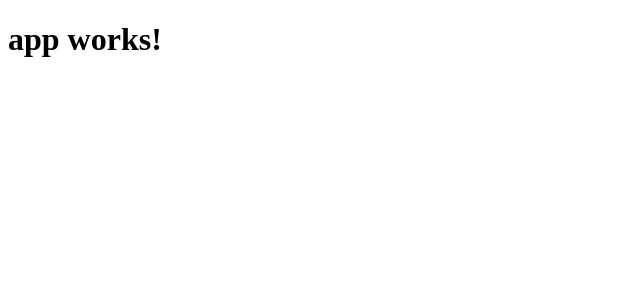
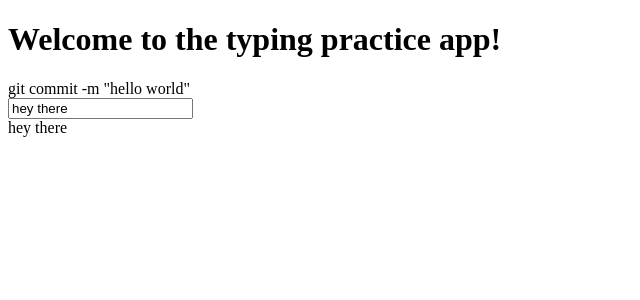
Before and after one commit to adrianmcli/practice-typing, an Angular app: page / in a window 1280 px wide. Shown: the top 300 px of the page, without its empty margins (0-640 px from the left). Built offline with nearby package versions, Linux system fonts and the light colour scheme.

Commit message:
initial commit

```diff
--- a/src/app/app.component.html
+++ b/src/app/app.component.html
@@ -1,3 +1,4 @@
 <h1>
-  {{title}}
+  Welcome to the typing practice app!
 </h1>
+<app-typing></app-typing>
--- a/src/app/app.component.ts
+++ b/src/app/app.component.ts
@@ -6,5 +6,5 @@ import { Component } from '@angular/core';
   styleUrls: ['./app.component.css']
 })
 export class AppComponent {
-  title = 'app works!';
+  // title = 'app works!';
 }
--- a/src/app/app.module.ts
+++ b/src/app/app.module.ts
@@ -4,10 +4,12 @@ import { FormsModule } from '@angular/forms';
 import { HttpModule } from '@angular/http';
 
 import { AppComponent } from './app.component';
+import { TypingComponent } from './typing/typing.component';
 
 @NgModule({
   declarations: [
-    AppComponent
+    AppComponent,
+    TypingComponent
   ],
   imports: [
     BrowserModule,
--- /dev/null
+++ b/src/app/typing/typing.component.ts
@@ -0,0 +1,25 @@
+import { Component, OnInit } from '@angular/core';
+
+@Component({
+  selector: 'app-typing',
+  template: `
+    <div>{{phrase}}</div>
+    <input type="text" [(ngModel)]="typedPhrase"/>
+    <div>{{typedPhrase}}</div>
+  `,
+  styles: []
+})
+export class TypingComponent implements OnInit {
+
+  phrase: string;
+  typedPhrase: string;
+
+  constructor() {
+    this.phrase = `git commit -m "hello world"`;
+    this.typedPhrase = `hey there`;
+  }
+
+  ngOnInit() {
+  }
+
+}
```
Also changed, not shown: 1 other file (tests, documents, lock files or other folders).
